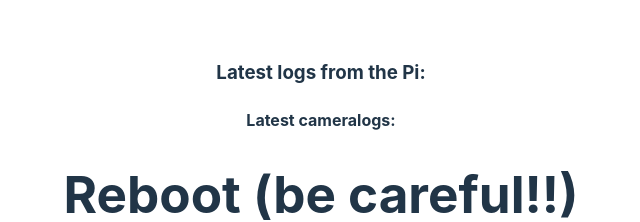
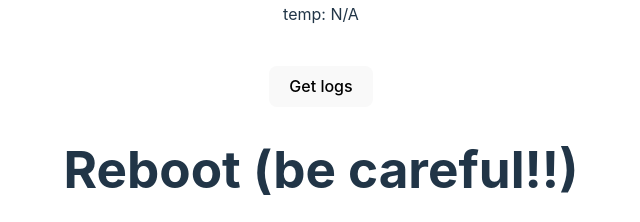
Before and after one commit to WardVerc/buildmasters-raspberry-pi, a React (Vite) app: page / in a window 1280 px wide. Shown: the part 458-680 px from the top of the page, without its empty margins (319-959 px from the left). Built offline with nearby package versions, Linux system fonts and the light colour scheme; no server answers.

Commit message:
feat: only show logs on button click

```diff
--- a/src/App.tsx
+++ b/src/App.tsx
@@ -68,7 +68,6 @@ function App() {
       console.log(data.message);
       await getPictures();
       await getStats();
-      await getLatestLogs();
     } catch (error) {
       console.log(`Error take picture: ${error}`);
     }
@@ -154,7 +153,6 @@ function App() {
   useEffect(() => {
     getPictures();
     getStats();
-    getLatestLogs();
   }, [])
 
   return (
@@ -199,12 +197,18 @@ function App() {
         </div>
       )}
       <br />
-      <h3>Latest logs from the Pi:</h3>
-      <p>{logs}</p>
-      <h4>Latest cameralogs:</h4>
-      <p>{cameraLogs}</p>
+      <button onClick={() => getLatestLogs()}>Get logs</button>
+      {(logs || cameraLogs) && (
+        <>
+          <h3>Latest logs from the Pi:</h3>
+          <p>{logs}</p>
+          <h4>Latest cameralogs:</h4>
+          <p>{cameraLogs}</p>
+        </>
+      )}
       <h1>{"Reboot (be careful!!)"}</h1>
       <button onClick={handleReboot}>Reboot</button>
+
     </div>
   )
 }
```
